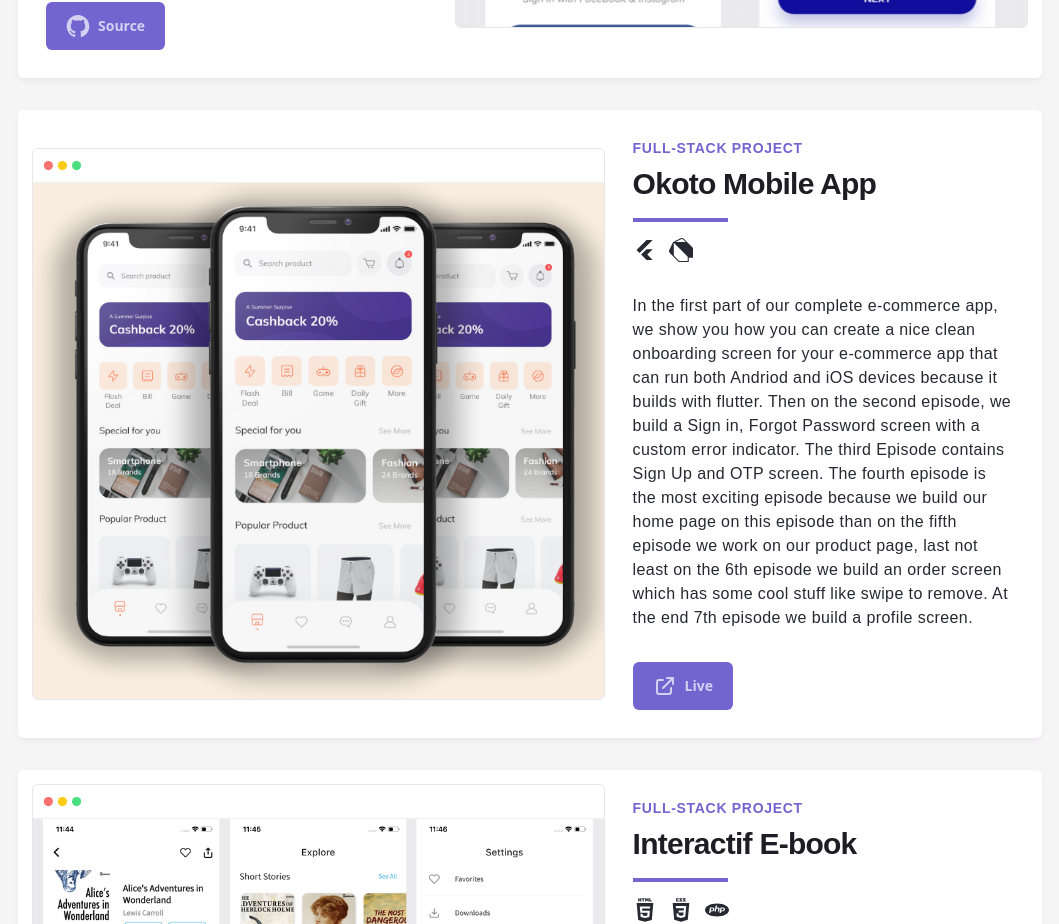
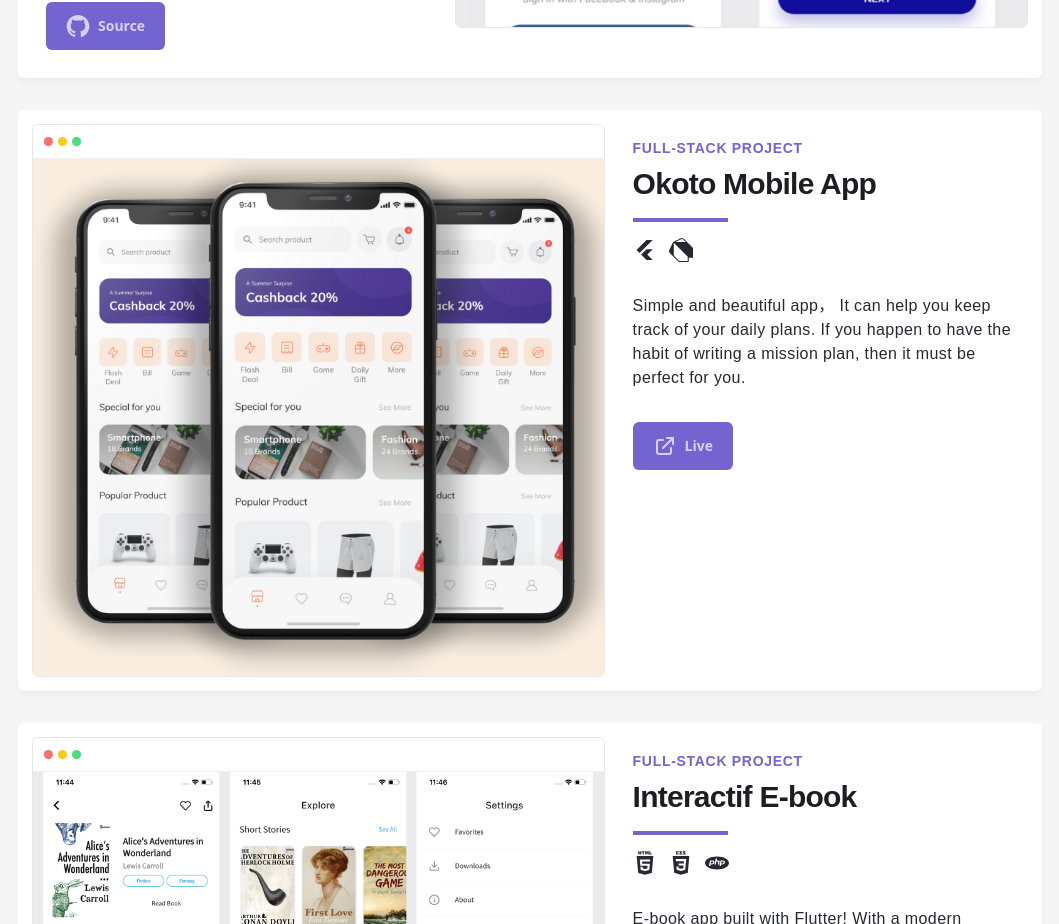
Before and after one commit to gabrielontech/portfolio_new, a Next.js app: page / in a window 1280 px wide. Shown: the part 2740-3664 px from the top of the page, without its empty margins (110-1169 px from the left). Built offline with nearby package versions, Linux system fonts and the light colour scheme; a web font is replaced by a local one.

Commit message:
Update index.js

```diff
--- a/pages/index.js
+++ b/pages/index.js
@@ -852,13 +852,13 @@ export default function Home({ publications }) {
               <FeaturedProjectCard
                 title={"Okoto Mobile App"}
                 status={"Full-stack project"}
-                description={`In the first part of our complete e-commerce app, we show you how you can create a nice clean onboarding screen for your e-commerce app that can run both Andriod and iOS devices because it builds with flutter. Then on the second episode, we build a Sign in, Forgot Password screen with a custom error indicator. The third Episode contains Sign Up and OTP screen. The fourth episode is the most exciting episode because we build our home page on this episode than on the fifth episode we work on our product page, last not least on the 6th episode we build an order screen which has some cool stuff like swipe to remove. At the end 7th episode we build a profile screen.`}
+                description={`Simple and beautiful app， It can help you keep track of your daily plans. If you happen to have the habit of writing a mission plan, then it must be perfect for you.`}
                 float={`right-0`}
                 flexDirection={`flex-col lg:flex-row`}
                 imgWidth={"1366"}
                 imgHeight={"666"}
                 imgSrc={"/projects/presentation_page.png"}
-                liveLink={"/projects/intro-min.gif"}
+                liveLink={"https://user-images.githubusercontent.com/30992818/63140875-f80da200-c015-11e9-8b14-60d6725620f1.gif"}
                 repoLink={null}
                 stack={
                   <>
```
